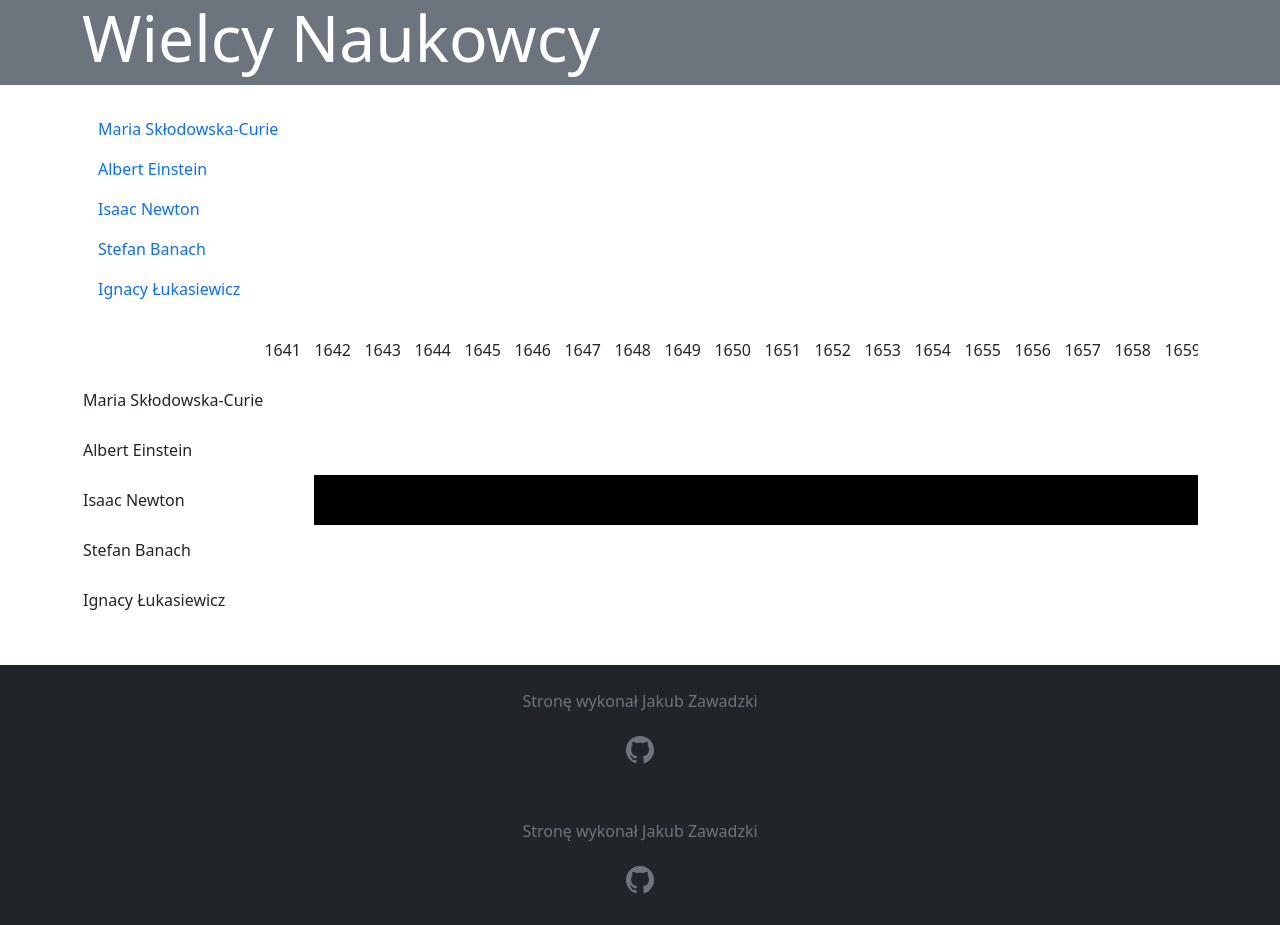
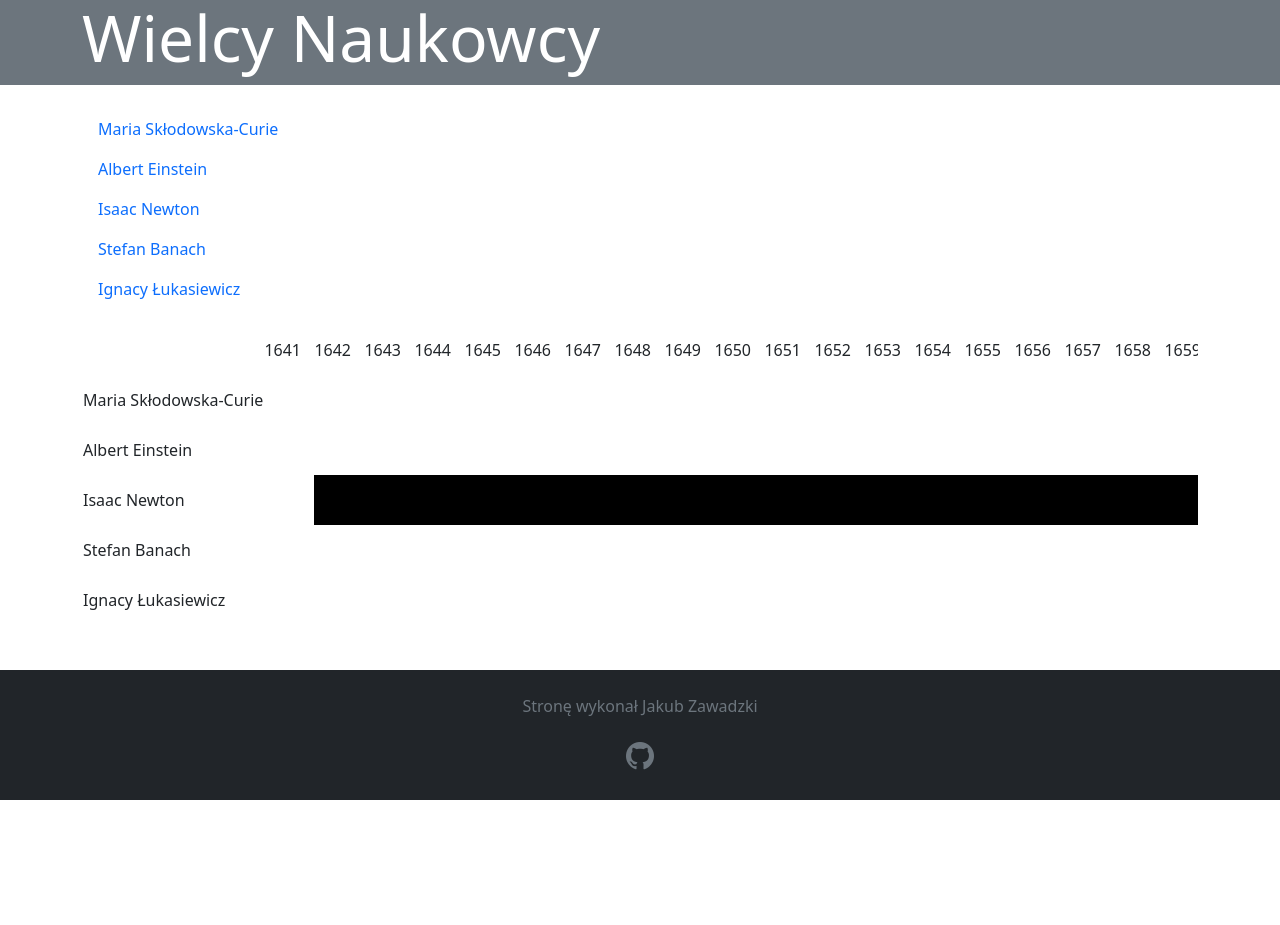
Before and after one commit to Kuba429/pai-projekt, a React (Vite) app in the folder na6-react/: page / in a window 1280 px wide. After the commit the page ends 800 px from the top, so only its background shows below. Built offline with nearby package versions, Linux system fonts and the light colour scheme.

Commit message:
podwojny footer

```diff
--- a/na6-react/src/App.tsx
+++ b/na6-react/src/App.tsx
@@ -1,5 +1,4 @@
 import { Route, Routes } from "react-router-dom";
-import { Footer } from "./components/Footer";
 import { Naukowiec } from "./components/Naukowiec/Naukowiec";
 import { StronaGlowna } from "./components/StronaGlowna";
 
@@ -10,7 +9,6 @@ function App() {
                 <Route path="/" element={<StronaGlowna />} />
                 <Route path="/:id" element={<Naukowiec />} />
             </Routes>
-            <Footer />
         </div>
     );
 }
--- a/na6-react/src/components/Naukowiec/Naukowiec.tsx
+++ b/na6-react/src/components/Naukowiec/Naukowiec.tsx
@@ -10,12 +10,11 @@ export const Naukowiec = () => {
 
     return (
         <>
-            <>
             <Helmet>
                 <title>{naukowiec?.nazwisko}</title>
             </Helmet>
             <Layout header={naukowiec?.nazwisko}>
-                    <div className="container">
+                <div className="container mb-5">
                     <div className="row">
                         <Kolumna1 naukowiec={naukowiec} />
                         <Kolumna2 opis={naukowiec.opis} />
@@ -28,6 +27,5 @@ export const Naukowiec = () => {
                 </div>
             </Layout>
         </>
-        </>
     );
 };
```
Lines whose indentation alone changed are shown as unchanged.
